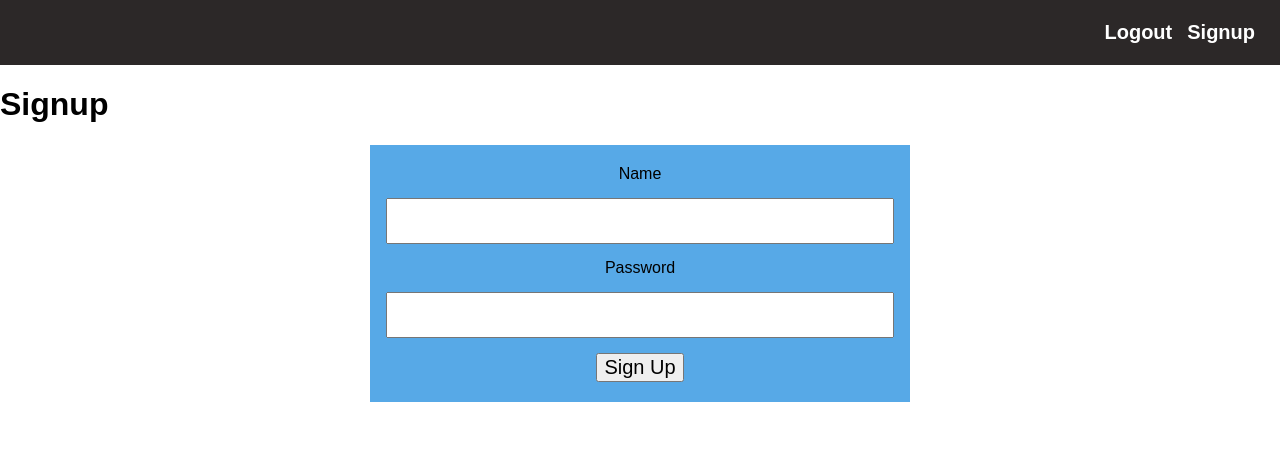
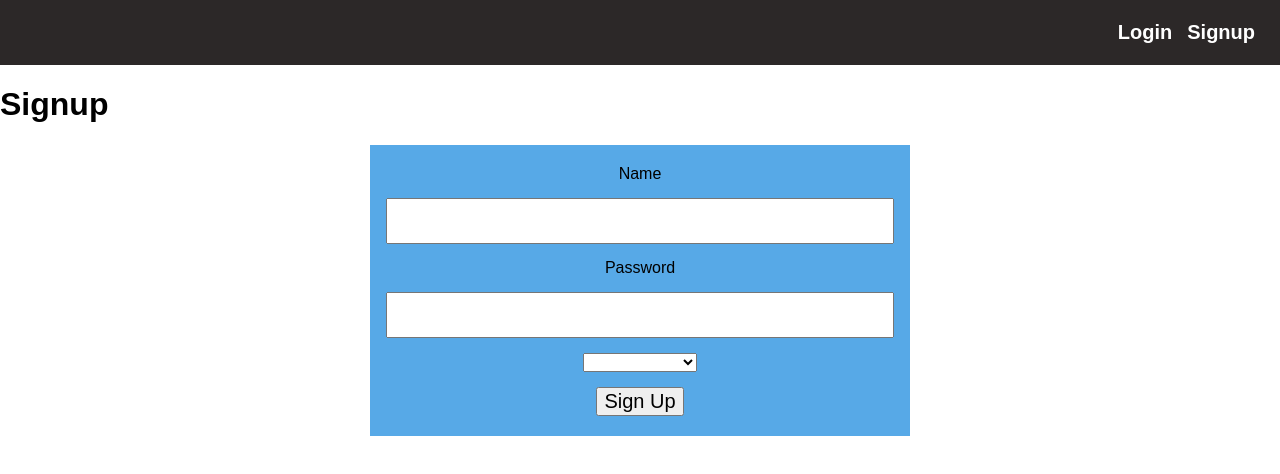
Before and after one commit to Oto48/nuxt-app, a Nuxt app: page /signup in a window 1280 px wide. Shown: the top 474 px of the page. Built offline with nearby package versions, Linux system fonts and the light colour scheme.

Commit message:
add roles and links

```diff
--- a/components/Header.vue
+++ b/components/Header.vue
@@ -1,14 +1,31 @@
 <template>
     <nav>
         <ul>
-            <li v-if="$store.state.token == 'false'">
+            <li v-if="$store.state.token" @click="logOut">
+                <NuxtLink to="/profile">Profile</NuxtLink>
+            </li>
+            <li v-if="$store.state.token" @click="logOut">
+                <NuxtLink to="/rooms">Rooms</NuxtLink>
+            </li>
+            <li v-if="$store.state.token == 'admin'" @click="logOut">
+                <NuxtLink to="/users">Users</NuxtLink>
+            </li>
+            <li v-if="$store.state.token == 'admin'" @click="logOut">
+                <NuxtLink to="/desks">Desks</NuxtLink>
+            </li>
+        </ul>
+        <ul>
+            <li v-if="!$store.state.token">
                 <NuxtLink to="/login">Login</NuxtLink>
             </li>
-            <li v-else="$store.state.token == 'true'" @click="logOut">
+            <li v-if="$store.state.token" @click="logOut">
                 <NuxtLink to="/">Logout</NuxtLink>
             </li>
-            <li>
+            <li v-if="!$store.state.token">
                 <NuxtLink to="/signup">Signup</NuxtLink>
+            </li>
+            <li style="color:white" v-if="$store.state.token">
+                <NuxtLink to="/">{{$store.state.token}}</NuxtLink>
             </li>
         </ul>
     </nav>
@@ -19,9 +36,8 @@ export default {
     name: 'Header',
     methods: {
         logOut() {
-            localStorage.setItem("token", 'false');
-            this.$store.commit('editToken', 'false');
-            console.log(this.token);
+            localStorage.setItem("token", '');
+            this.$store.commit('editToken', '');
         }
     }
 }
@@ -31,7 +47,7 @@ export default {
 nav {
     background-color: rgb(44, 40, 40);
     display: flex;
-    justify-content: flex-end;
+    justify-content: space-between;
     padding: 5px 25px;
 }
 
@@ -40,6 +56,7 @@ ul {
     display: flex;
     gap: 15px;
     text-decoration: none;
+    padding: 0;
 }
 
 a {
--- a/pages/login/index.vue
+++ b/pages/login/index.vue
@@ -23,13 +23,12 @@ export default {
     methods: {
         loginHandler(e) {
             e.preventDefault();
-            const user = {'name': this.name, 'password': this.password};
             let localItems = JSON.parse(localStorage.getItem("users"));
             localItems === null ? 'undefined':
-            localItems.forEach((x) => {
-                if(JSON.stringify(x) == JSON.stringify(user)) {
-                    localStorage.setItem("token", 'true');
-                    this.$store.commit('editToken', 'true');
+            localItems.forEach((user) => {
+                if(user.name == this.name && user.password == this.password) {
+                    localStorage.setItem("token", user.role);
+                    this.$store.commit('editToken', user.role);
                     this.$router.push('/home');
                 }
             });
--- a/pages/signup/index.vue
+++ b/pages/signup/index.vue
@@ -6,6 +6,11 @@
             <input type="text" v-model="name">
             <label>Password</label>
             <input type="password" v-model="password">
+            <select v-model="role">
+                <option value="admin">Admin</option>
+                <option value="manager">Room manager</option>
+                <option value="client">Client</option>
+            </select>
             <button @click="loginHandler">Sign Up</button>
         </form>
     </div>
@@ -17,20 +22,20 @@ export default {
     data() {
         return {
             name: '',
-            password: ''
+            password: '',
+            role: ''
         }
     },
     methods: {
-        loginHandler() {
+        loginHandler(e) {
             e.preventDefault();
             let taskList;
-            const user = {'name': this.name, 'password': this.password};
+            const user = {'name': this.name, 'password': this.password, 'role': this.role};
             let localItems = JSON.parse(localStorage.getItem("users"));
             localItems === null ? taskList = [] : taskList = localItems;
             taskList.push(user);
             localStorage.setItem("users", JSON.stringify(taskList));
             this.$router.push('/');
-            // this.$store.commit('editToken', localStorage.getItem("token"));
         }
     }
 }
--- a/store/index.js
+++ b/store/index.js
@@ -10,12 +10,11 @@
 
 
 export const state = () => ({
-    // token: localStorage.getItem("token")
     token: localStorage.getItem("token")
 })
 
 export const mutations = {
     editToken(state, token) {
-        state.token =  token;
+        state.token = token;
     }
 }
```
